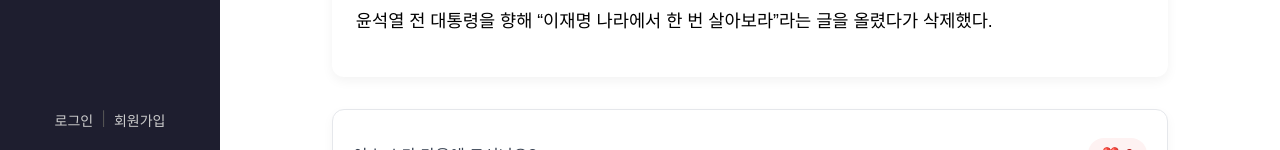
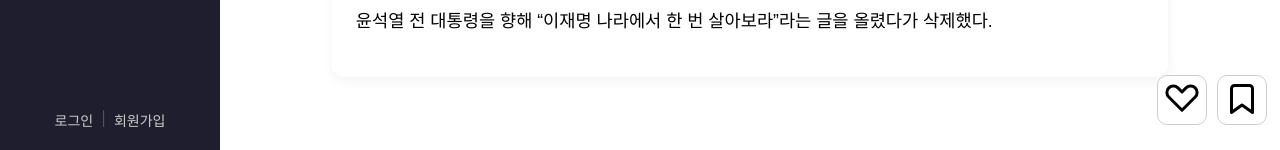
Before and after one commit to gbsw3-1capstone/Front, a React (Create React App) app: page /1 in a window 1280 px wide. Shown: the part 650-800 px from the top of the page. Built offline with nearby package versions, Linux system fonts and the light colour scheme.

Commit message:
update backend connection

```diff
--- a/package.json
+++ b/package.json
@@ -9,6 +9,7 @@
     "@testing-library/jest-dom": "^6.6.3",
     "@testing-library/react": "^16.3.0",
     "@testing-library/user-event": "^13.5.0",
+    "axios": "^1.10.0",
     "react": "^19.1.0",
     "react-dom": "^19.1.0",
     "react-router-dom": "^7.5.2",
--- a/src/main/NewsDetailPage.css
+++ b/src/main/NewsDetailPage.css
@@ -59,46 +59,26 @@
   line-height: 1.6;
 }
 
-.like-section {
-  display: flex;
-  justify-content: space-between;
-  align-items: center;
-  padding: 16px 20px;
-  margin-top: 32px;
-  background-color: #ffffff;
-  border: 1px solid #e5e7eb; /* light gray border */
-  border-radius: 12px;
-  box-shadow: 0 4px 12px rgba(0, 0, 0, 0.04);
-  max-width: 850px;
-  margin-left: auto;
-  margin-right: auto;
+.news-detail-fixed-button {
+  position: fixed;
+  top: 90%;
+  left: 90%;
 }
 
-.like-text {
-  font-size: 16px;
-  font-weight: 500;
-  color: #374151; /* gray-700 */
+.news-detail-button {
+  background-color: white;
+  width: 50px;
+  height: 50px;
+  border-radius: 10px;
+  margin: 5px;
+  border: 1px solid #ccc;
+  /* display: flex; */
+  align-items: center;
+  justify-content: center;
+  transition: 0.2s;
 }
 
-.like-button {
-  display: flex;
-  align-items: center;
-  gap: 6px;
-  background-color: #fef2f2; /* soft red background */
-  color: #b91c1c; /* red-700 */
-  border: none;
-  border-radius: 9999px;
-  padding: 8px 14px;
-  font-size: 14px;
-  font-weight: 600;
+.news-detail-button:hover {
   cursor: pointer;
-  transition: background-color 0.2s ease;
+  transform: scale(1.05);
 }
-
-.like-button:hover {
-  background-color: #fca5a5; /* darker on hover */
-}
-
-.like-count {
-  font-weight: 600;
-}
--- a/src/main/NewsDetailPage.jsx
+++ b/src/main/NewsDetailPage.jsx
@@ -8,18 +8,7 @@ function NewsDetailPage() {
   const news = newsList.find((item) => String(item.id) === id);
 
   const [liked, setLiked] = useState(false);
-  const [likeCount, setLikeContent] = useState(() => {
-    return news?.likes ?? 0;
-  });
-
-  const handleLikeClick = () => {
-    if (liked) {
-      setLikeContent(likeCount - 1);
-    } else {
-      setLikeContent(likeCount + 1);
-    }
-    setLiked(!liked);
-  };
+  const [bookmarked, setBookmarked] = useState(false);
 
   if (!news) {
     return <div>뉴스를 찾을 수 없습니다.</div>;
@@ -38,18 +27,54 @@ function NewsDetailPage() {
           {news.date} | {news.news_source}
         </p>
       </div>
+
       <div className="summary-box">{news.summary_highlight}</div>
 
       <div className="news-detail-content">
         <p className="news-detail-summary">{news.summary}</p>
       </div>
-      <div class="like-section">
-        <p class="like-text">이 뉴스가 마음에 드시나요?</p>
-        <button class="like-button">
-          ❤️ <span class="like-count">0</span>
+
+      <div className="news-detail-fixed-button">
+        <button
+          className={`news-detail-button ${liked ? "liked" : ""}`}
+          onClick={() => setLiked(!liked)}
+        >
+          <svg
+            xmlns="http://www.w3.org/2000/svg"
+            width="36"
+            height="36"
+            viewBox="0 0 24 24"
+            fill={liked ? "red" : "none"}
+            stroke={liked ? "red" : "black"}
+            strokeWidth="2"
+            strokeLinecap="round"
+            strokeLinejoin="round"
+          >
+            <path d="M20.8 4.6c-1.7-1.7-4.4-1.7-6.1 0L12 7.3l-2.7-2.7c-1.7-1.7-4.4-1.7-6.1 0s-1.7 4.4 0 6.1l8.8 8.8 8.8-8.8c1.7-1.7 1.7-4.4 0-6.1z"></path>
+          </svg>
+        </button>
+
+        <button
+          className={`news-detail-button ${bookmarked ? "bookmarked" : ""}`}
+          onClick={() => setBookmarked(!bookmarked)}
+        >
+          <svg
+            xmlns="http://www.w3.org/2000/svg"
+            width="36"
+            height="36"
+            viewBox="0 0 24 24"
+            fill={bookmarked ? "dodgerblue" : "none"}
+            stroke={bookmarked ? "dodgerblue" : "black"}
+            strokeWidth="2"
+            strokeLinecap="round"
+            strokeLinejoin="round"
+          >
+            <path d="M19 21l-7-5-7 5V5a2 2 0 012-2h10a2 2 0 012 2z"></path>
+          </svg>
         </button>
       </div>
     </div>
   );
 }
+
 export default NewsDetailPage;
--- a/src/navbar/navbar.jsx
+++ b/src/navbar/navbar.jsx
@@ -42,17 +42,17 @@ function Navbar({ isSidebarOpen, setIsSidebarOpen }) {
 
   const onSearchSubmit = (e) => {
     e.preventDefault();
-    if(searchText.trim()) {
+    if (searchText.trim()) {
       navigate(`/search?q=${encodeURIComponent(searchText.trim())}`);
       setSearchText("");
-        if(isSidebarOpen){
+      if (isSidebarOpen) {
         setIsSidebarOpen(false);
       }
     }
   };
 
   useEffect(() => {
-    if (!isSidebarOpen){
+    if (!isSidebarOpen) {
       setSearchText("");
     }
   }, [isSidebarOpen]);
@@ -70,7 +70,7 @@ function Navbar({ isSidebarOpen, setIsSidebarOpen }) {
 
   const handleHomeClick = () => {
     navigate("/");
-    if(isSidebarOpen){
+    if (isSidebarOpen) {
       setIsSidebarOpen(false);
     }
   };
@@ -180,21 +180,23 @@ return (
 
         <div className="navbar-footer">
           {isSidebarOpen ? (
+            localStorage.getItem("nickname") ? (
+              <Link to="/mainpage">
+                <div style={{ padding: "10px", fontWeight: "bold" }}>
+                  {localStorage.getItem("nickname")}님
+                </div>
+              </Link>
+            ) : (
               <>
-            <Link
-              to="/login"
-              onClick={() => setIsSidebarOpen(false)}
-            >
+                <Link to="/login" onClick={() => setIsSidebarOpen(false)}>
                   로그인
                 </Link>
                 <span className="divider">|</span>
-            <Link
-              to="/signup"
-              onClick={() => setIsSidebarOpen(false)}
-            >
+                <Link to="/signup" onClick={() => setIsSidebarOpen(false)}>
                   회원가입
                 </Link>
               </>
+            )
           ) : (
             <span
               role="button"
@@ -214,8 +216,6 @@ return (
       </aside>
     </div>
   );
-
-
 }
 
 export default Navbar;
--- a/src/newsList.js
+++ b/src/newsList.js
@@ -122,7 +122,7 @@ export const newsList = [
       "‘태풍’이 되어가는 ‘바람’···이정후, 3경기 연속 ‘멀티 출루’+2경기 연속 ‘3출루’, SF도 신바람 3연승",
     tag: "문화",
     small_tag: "스포츠",
-    date: "2025-06-17",
+    date: "2025-06-19",
     summary: `샌프란시스코 자이언츠의 이정후는 애틀랜타와의 경기에서 3타수 1안타 2볼넷 1득점으로 활약하며 2경기 연속 3출루를 기록했고, 연장 10회 타석에서 진루타로 팀의 결승 득점 발판을 마련했다.\n 경기 중에는 볼넷과 안타로 출루에 성공했지만 견제사로 물러나는 아쉬운 장면도 있었으며, 수비 중 포수의 실책성 플레이가 본인의 실책으로 기록되며 억울함을 남겼다.\n 샌프란시스코는 이정후의 활약 속에 애틀랜타를 5-4로 꺾고 내셔널리그 서부지구 1위 다저스와의 승차를 2경기로 좁혔다.`,
     summary_highlight:
       "이정후, 3경기 연속 멀티 출루와 SF 3연승 이끌며 폭발적 활약!",
--- a/src/signup/signup.jsx
+++ b/src/signup/signup.jsx
@@ -1,28 +1,43 @@
 import "./signup.css";
 import logo from "../photo/main_logo.png";
+import axios from "axios";
 import { useState } from "react";
 import { useNavigate } from "react-router-dom";
 import { Link } from "react-router-dom";
 
 function Signup() {
-  const [id, setId] = useState("");
-  const [pw, setPw] = useState("");
+  const [form, setForm] = useState({
+    username: "",
+    password: "",
+    nickname: "",
+  });
   const [pw2, setPw2] = useState("");
-  const [nm, setNm] = useState("");
   const navigate = useNavigate();
 
-  const handleSignup = (e) => {
+  const handleChange = (e) => {
+    setForm({ ...form, [e.target.name]: e.target.value });
+  };
+
+  const handleSignup = async (e) => {
     e.preventDefault();
-    if (!id || !pw || !pw2 || !nm) {
-      alert("모든칸을 입력해주세요.");
-      return;
+    try {
+      const res = await axios.post(
+        "http://localhost:2007/api/auth/signup",
+        form,
+        {
+          headers: {
+            "Content-Type": "application/json",
+          },
+        }
+      );
+      console.log(form);
+      console.log("Response:", res.data);
+      alert("회원가입에 성공하였습니다!");
+      navigate("/login");
+    } catch (err) {
+      const message = err.response?.data?.message;
+      alert(message);
     }
-    if (pw !== pw2) {
-      alert("비밀번호가 일치하지 않습니다.");
-      return;
-    }
-    alert("모든칸에 입력함");
-    navigate("/login");
   };
 
   return (
@@ -32,40 +47,47 @@ function Signup() {
         <div className="register-con">
           <label className="register-text2">아이디</label>
           <input
-            id="id"
-            onChange={(e) => setId(e.target.value)}
             type="text"
-            placeholder="아이디*"
+            name="username"
+            placeholder="아이디"
+            value={form.username}
+            onChange={handleChange}
             className="register-text"
+            required
           />
         </div>
         <div className="register-con">
           <label className="register-text2">비밀번호</label>
           <input
-            id="password"
-            onChange={(e) => setPw(e.target.value)}
             type="password"
-            placeholder="비밀번호*"
+            name="password"
+            placeholder="비밀번호"
+            value={form.password}
+            onChange={handleChange}
             className="register-password"
+            required
           />
         </div>
         <div className="register-con">
           <label className="register-text2">비밀번호 재확인</label>
           <input
-            id="password2"
+            type="password"
+            value={pw2}
             onChange={(e) => setPw2(e.target.value)}
-            type="password"
             placeholder="비밀번호를 다시 입력하세요"
             className="register-password2"
+            required
           />
         </div>
         <div className="register-con">
           <label className="register-text2">이름</label>
           <input
-            id="name"
-            onChange={(e) => setNm(e.target.value)}
             type="text"
-            placeholder="이름"
+            name="nickname"
+            placeholder="닉네임"
+            value={form.nickname}
+            onChange={handleChange}
+            required
             className="register-name"
           />
         </div>
```
Also changed, not shown: src/login/login.jsx (+71 -22 lines), 1 other file (tests, documents, lock files or other folders). Lines whose indentation alone changed are shown as unchanged.
